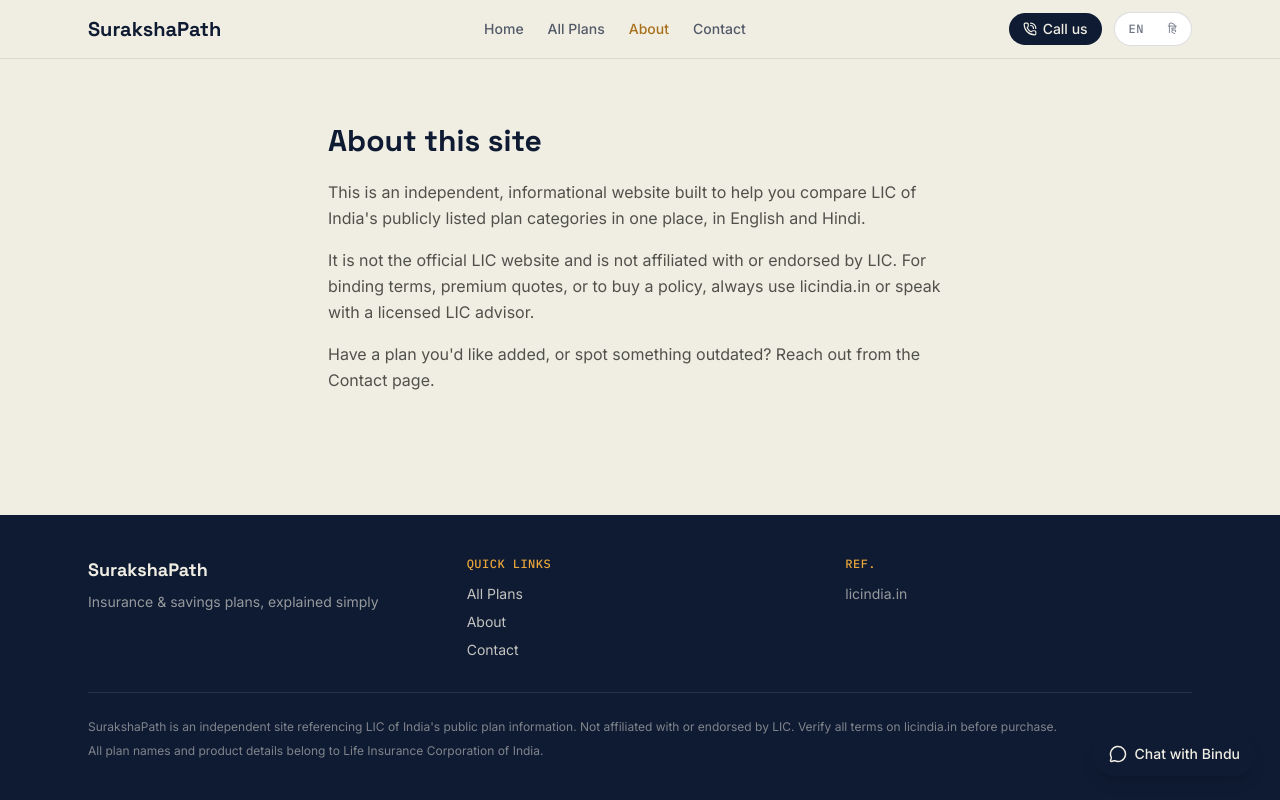
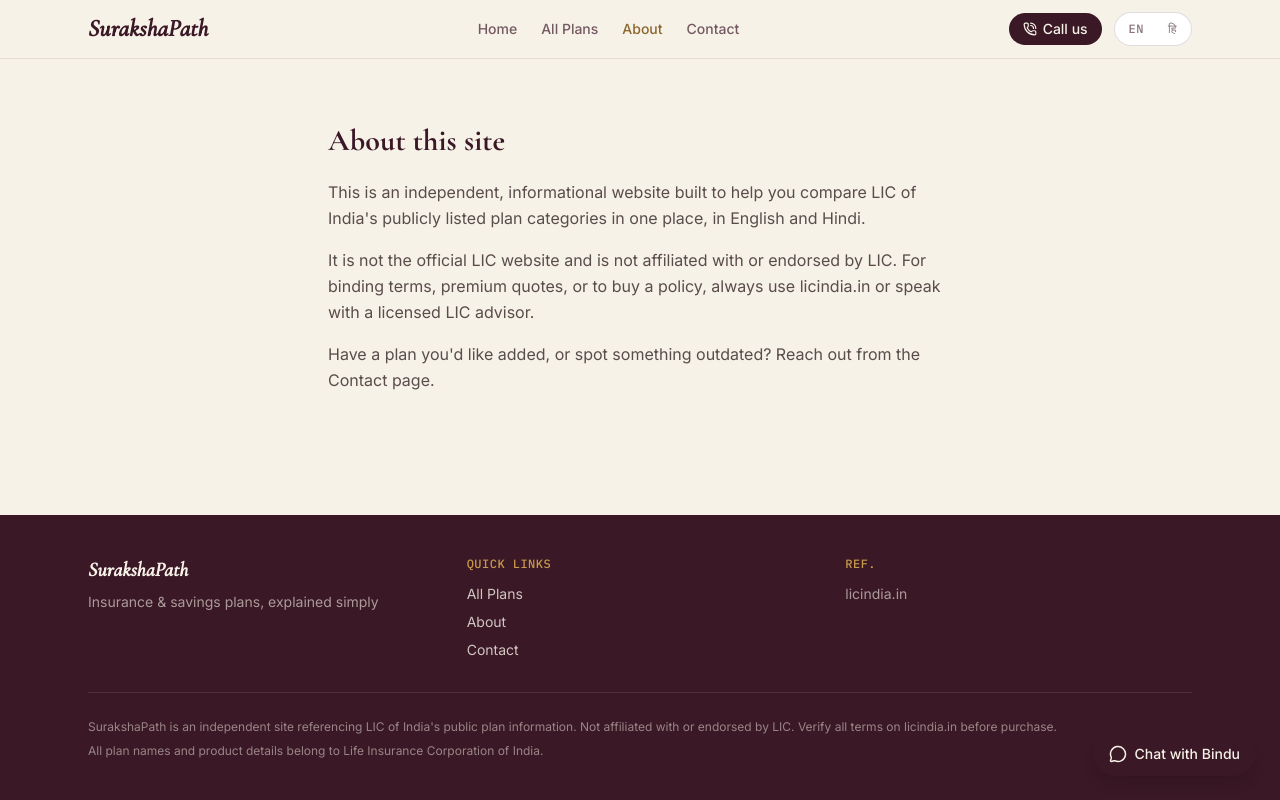
Before and after one commit to sinhaaakash25/FInancialSevaIndia, a React (Vite) app: page /about in a window 1280 px wide. Built offline with nearby package versions, Linux system fonts and the light colour scheme.

Commit message:
Redesign: classy wine + antique-gold + ivory palette, Cormorant Garamond serif headlines, refined foil-seal match indicator, restrained single-hairline dividers instead of repeating ledger pattern

```diff
--- a/src/components/ChatWidget.jsx
+++ b/src/components/ChatWidget.jsx
@@ -146,7 +146,7 @@ export default function ChatWidget() {
           {/* Header */}
           <div className="flex items-center justify-between bg-navy px-4 py-3 text-paper">
             <div className="flex items-center gap-2.5">
-              <div className="flex h-9 w-9 items-center justify-center rounded-full bg-marigold font-display text-sm font-bold text-navy">
+              <div className="flex h-9 w-9 items-center justify-center rounded-full bg-marigold font-display text-base italic font-bold text-navy">
                 B
               </div>
               <div>
--- a/src/components/Footer.jsx
+++ b/src/components/Footer.jsx
@@ -8,7 +8,7 @@ export default function Footer() {
       <div className="mx-auto max-w-6xl px-4 py-10 sm:px-6">
         <div className="grid gap-8 sm:grid-cols-3">
           <div>
-            <div className="font-display text-lg font-bold text-paper">{t('brand')}</div>
+            <div className="font-display text-xl italic font-bold text-paper">{t('brand')}</div>
             <p className="mt-2 text-sm text-paper/60">{t('brand.tag')}</p>
           </div>
           <div>
--- a/src/components/Navbar.jsx
+++ b/src/components/Navbar.jsx
@@ -21,7 +21,7 @@ export default function Navbar() {
     <header className="sticky top-0 z-40 border-b border-navy/10 bg-paper/95 backdrop-blur-sm">
       <div className="mx-auto flex max-w-6xl items-center justify-between gap-4 px-4 py-3 sm:px-6">
         <Link to="/" className="flex items-baseline gap-2">
-          <span className="font-display text-xl font-bold text-navy">{t('brand')}</span>
+          <span className="font-display text-2xl italic font-bold text-navy">{t('brand')}</span>
         </Link>
 
         <nav className="hidden items-center gap-6 md:flex">
--- a/src/index.css
+++ b/src/index.css
@@ -1,18 +1,20 @@
-@import url('https://fonts.googleapis.com/css2?family=Space+Grotesk:wght@500;600;700&family=Inter:wght@400;500;600&family=IBM+Plex+Mono:wght@500;600&family=Noto+Sans+Devanagari:wght@400;500;600;700&display=swap');
+@import url('https://fonts.googleapis.com/css2?family=Cormorant+Garamond:ital,wght@0,500;0,600;0,700;1,500&family=Inter:wght@400;500;600&family=IBM+Plex+Mono:wght@500;600&family=Noto+Sans+Devanagari:wght@400;500;600;700&display=swap');
 @import "tailwindcss";
 
 @theme {
-  --color-navy: #0f1b33;
-  --color-navy-light: #1f2f52;
-  --color-paper: #f0eee3;
-  --color-paper-line: #d9d4c2;
-  --color-marigold: #e8a53a;
-  --color-marigold-dark: #a9701c;
-  --color-maroon: #a13226;
-  --color-green: #276148;
-  --color-ink: #1c1c1a;
+  /* "navy" now carries the primary dark ink — deep wine, not blue */
+  --color-navy: #3a1826;
+  --color-navy-light: #55253a;
+  --color-paper: #f7f2e8;
+  --color-paper-line: #e4d7bd;
+  /* "marigold" now carries the antique gold accent */
+  --color-marigold: #c79a4b;
+  --color-marigold-dark: #8a662c;
+  --color-maroon: #7c3b30;
+  --color-green: #33553c;
+  --color-ink: #241417;
 
-  --font-display: 'Space Grotesk', sans-serif;
+  --font-display: 'Cormorant Garamond', serif;
   --font-body: 'Inter', 'Noto Sans Devanagari', sans-serif;
   --font-mono: 'IBM Plex Mono', monospace;
 }
@@ -33,6 +35,7 @@ body {
 
 h1, h2, h3, h4, .font-display {
   font-family: var(--font-display);
+  letter-spacing: 0.005em;
 }
 
 .font-mono-tag {
@@ -40,34 +43,38 @@ h1, h2, h3, h4, .font-display {
   letter-spacing: 0.04em;
 }
 
+/* A single fine hairline instead of a busy repeating ledger pattern —
+   restrained, closer to a letterpress rule under a heading. */
 .ledger-rules {
-  background-image: repeating-linear-gradient(
-    to bottom,
-    transparent,
-    transparent 27px,
-    var(--color-paper-line) 27px,
-    var(--color-paper-line) 28px
-  );
+  border-top: 1px solid var(--color-paper-line);
+  background-image: none;
 }
 
+/* Signature element: a foil-seal mark for Bindu's matched plans —
+   a circular emblem rather than a casual rubber stamp. */
 .stamp {
-  border: 2.5px solid var(--color-maroon);
-  color: var(--color-maroon);
-  border-radius: 6px;
-  transform: rotate(-3deg);
+  border: 1.5px solid var(--color-marigold-dark);
+  color: var(--color-marigold-dark);
+  border-radius: 999px;
   display: inline-flex;
-  padding: 2px 10px;
-  font-family: var(--font-mono);
-  text-transform: uppercase;
-  letter-spacing: 0.08em;
-  font-size: 0.7rem;
-  animation: stamp-in 0.35s ease-out;
+  align-items: center;
+  gap: 0.3em;
+  padding: 2px 11px 2px 8px;
+  font-family: var(--font-display);
+  font-style: italic;
+  font-weight: 600;
+  letter-spacing: 0.03em;
+  font-size: 0.75rem;
+  animation: seal-in 0.4s ease-out;
+}
+.stamp::before {
+  content: '✦';
+  font-size: 0.7em;
 }
 
-@keyframes stamp-in {
-  0% { opacity: 0; transform: scale(1.6) rotate(-3deg); }
-  60% { opacity: 1; transform: scale(0.95) rotate(-3deg); }
-  100% { opacity: 1; transform: scale(1) rotate(-3deg); }
+@keyframes seal-in {
+  0% { opacity: 0; transform: scale(0.85); }
+  100% { opacity: 1; transform: scale(1); }
 }
 
 :focus-visible {
@@ -85,7 +92,7 @@ h1, h2, h3, h4, .font-display {
 .input {
   width: 100%;
   border-radius: 0.75rem;
-  border: 1px solid color-mix(in srgb, var(--color-navy) 15%, transparent);
+  border: 1px solid color-mix(in srgb, var(--color-navy) 18%, transparent);
   background: white;
   padding: 0.65rem 0.9rem;
   font-size: 0.9rem;
```
